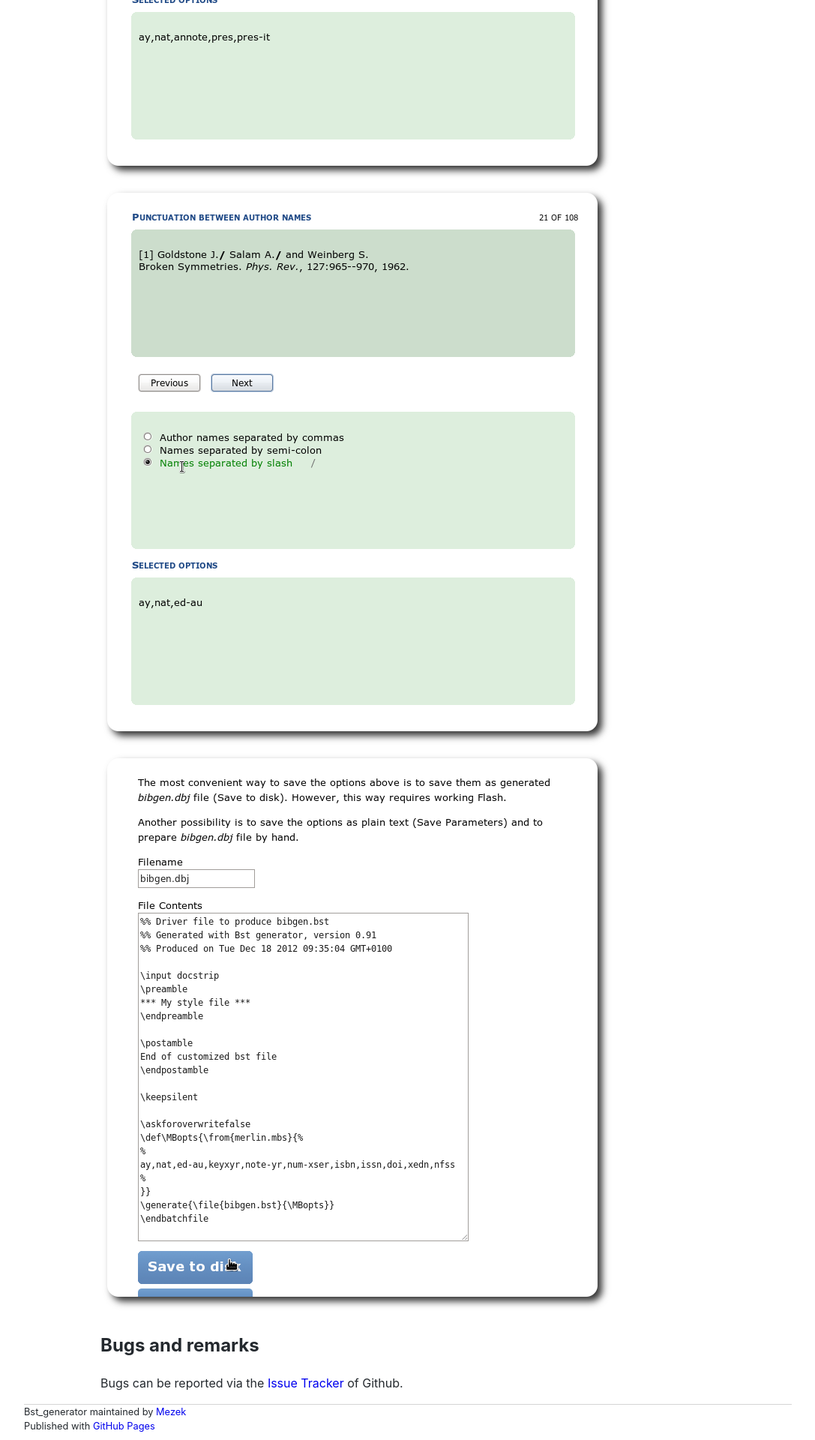
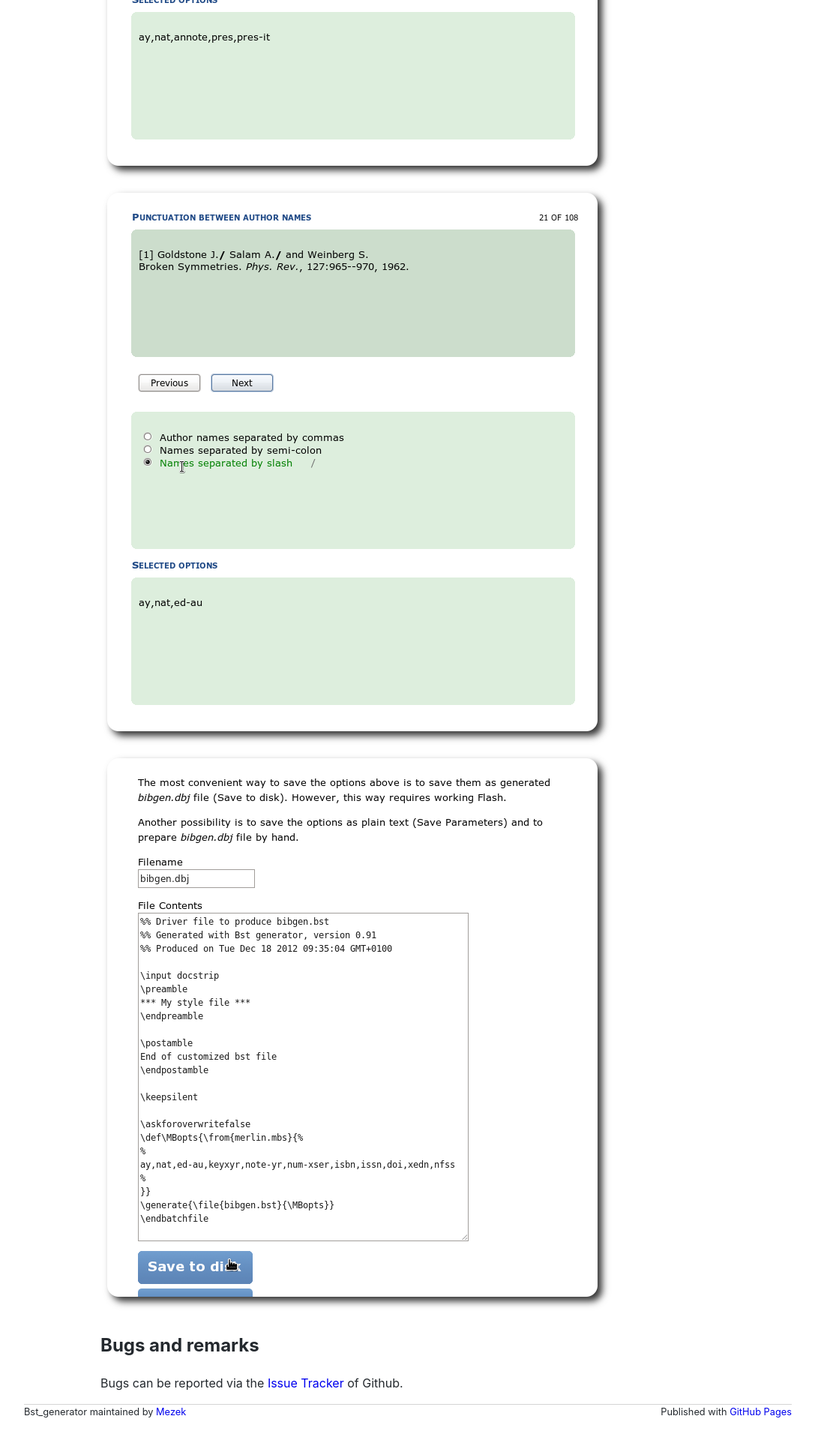
Before and after one commit to Mezek/Bst_generator, a Jekyll site: the page built from README.md, in a window 1280 px wide. Shown: the part 1783-3703 px from the top of the page at 75% size, without its empty margins (96-1183 px from the left). Built offline with Jekyll 4.4.1, drawn with Linux system fonts in a browser that asks for light colours; our own code applies the rules of GitHub Pages for plain Markdown files; after the commit the page ends 3675 px from its top, so only the background shows below that.

Commit message:
Update main.css

```diff
--- a/css/main.css
+++ b/css/main.css
@@ -28,3 +28,11 @@ footer {
 	font-size: .8em;
 	margin: 20px auto;
 }
+
+.copyright {
+	float: left;
+}
+
+.publication {
+	float: right;
+}
```
